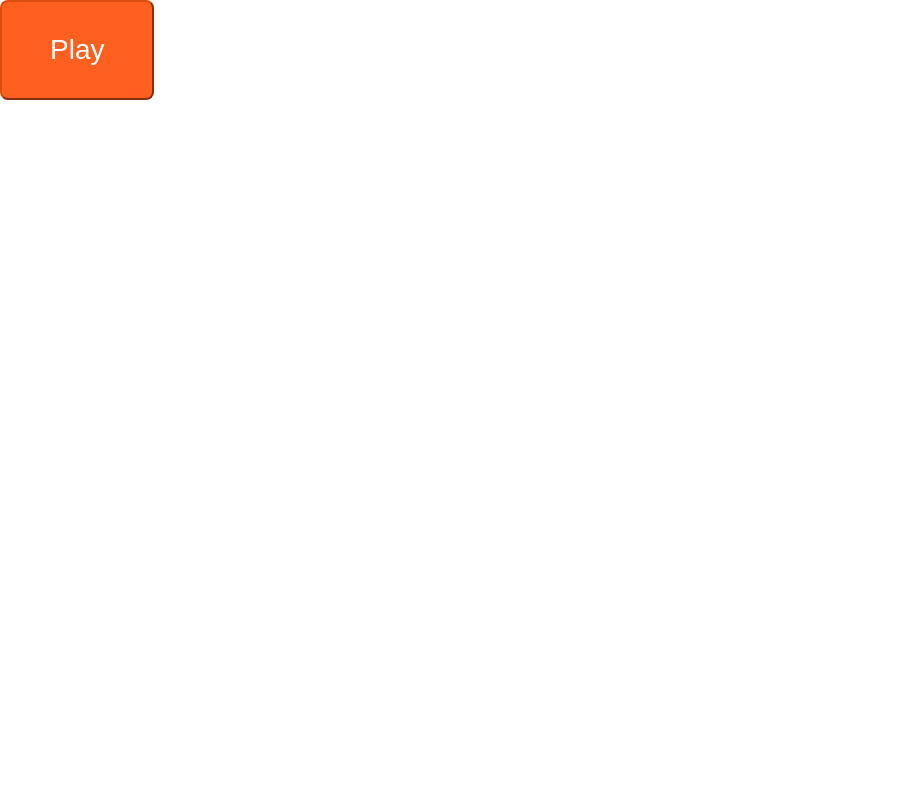
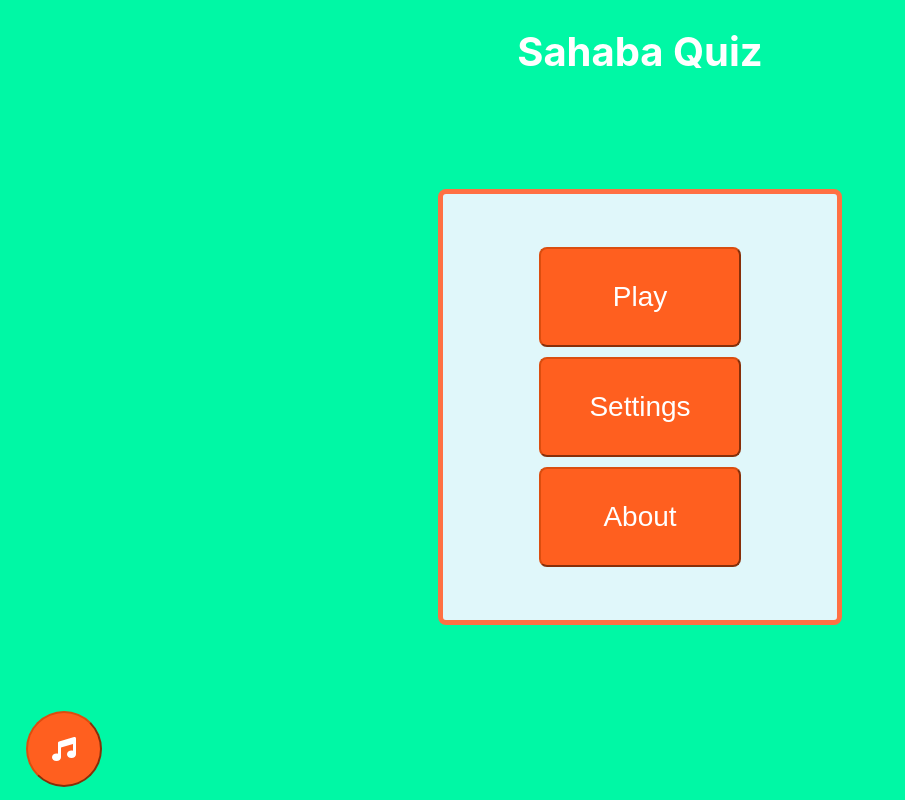
Before and after one commit to WajihQ/sahaba-quiz, a React (Create React App) app: page / in a window 1280 px wide. Shown: the whole page, without its empty margins (0-905 px from the left). Built offline with nearby package versions, Linux system fonts and the light colour scheme.

Commit message:
feature/Add menu buttons and bg-music button, implement styling

```diff
--- a/src/App.css
+++ b/src/App.css
@@ -43,3 +43,8 @@
 	width: 24px;
 	height: 24px;
 }
+
+#musicButton {
+	margin-right: 90%;
+	margin-bottom: 1%;
+}
--- a/src/App.tsx
+++ b/src/App.tsx
@@ -2,7 +2,7 @@ import React, { useContext } from 'react';
 import Button from "./components/button/button";
 import { ReactComponent as MusicIcon } from './icons/music.svg';
 import PageContext from "./contexts/pageContext";
-import Home from "./pages/Home";
+import Home from "./pages/home/Home";
 import './App.css';
 import SitePagesEnum from './pages/sitePagesEnum';
 
--- a/src/Variables.css
+++ b/src/Variables.css
@@ -1,4 +1,6 @@
 :root {
+    --heading-text-color: #FFFFFF;
+
     --element-container-color: #E0F7FA;
     --element-container-border-color: #FF7043;
 
--- a/src/components/button/button.css
+++ b/src/components/button/button.css
@@ -1,4 +1,8 @@
 @import "../../Variables.css";
+
+.element_container .rectangular_button {
+    margin: 5px 0px;
+}
 
 .rectangular_button, .circular_button {
     background-color: var(--button-color);
--- a/src/components/button/button.tsx
+++ b/src/components/button/button.tsx
@@ -2,16 +2,17 @@ import React,  { ReactNode } from "react";
 import "./button.css";
 
 interface ButtonProps {
+    id?: string;
     variant: "circular" | "rectangular";
     icon?: ReactNode;
     text?: string;
     onClick: () => void;
 }
 
-const Button: React.FC<ButtonProps> = ({ variant, icon, text, onClick }) => {
+const Button: React.FC<ButtonProps> = ({ id, variant, icon, text, onClick }) => {
     const buttonClass = variant === "circular" ? "circular_button": "rectangular_button";
     return (
-        <button data-testid="button" className={buttonClass} onClick={onClick}>
+        <button id={id} data-testid="button" className={buttonClass} onClick={onClick}>
             {icon && <span className="icon">{icon}</span>}
             {text && <span className="text">{text}</span>}
         </button>
--- a/src/components/elementContainer/elementContainer.css
+++ b/src/components/elementContainer/elementContainer.css
@@ -1,7 +1,11 @@
 @import "../../Variables.css";
 
 .element_container {
-    color: var(--element-container-color);
-    border-color: var(--element-container-border-color);
+    display: flex;
+    flex-direction: column;
+    background-color: var(--element-container-color);
+    border: 5px solid var(--element-container-border-color);
     border-radius: var(--rectangular-button-radius);
+    margin: auto;
+    padding: 48px 96px;
 }
--- a/src/components/elementContainer/elementContainer.tsx
+++ b/src/components/elementContainer/elementContainer.tsx
@@ -1,10 +1,14 @@
 import React,  { ReactNode } from "react";
 import "./elementContainer.css";
 
-const ElementContainer: React.FC = () => {
+interface ElementContainerProps {
+    children: React.ReactNode;
+}
+
+const ElementContainer: React.FC<ElementContainerProps> = ({ children }) => {
     return (
         <div data-testid="container" className="element_container">
-
+            { children }
         </div>
     );
 };
--- a/src/index.css
+++ b/src/index.css
@@ -1,3 +1,7 @@
+html {
+	height: 100%;
+}
+
 body {
     margin: 0;
     font-family: -apple-system, BlinkMacSystemFont, 'Segoe UI', 'Roboto', 'Oxygen',
--- a/src/pages/Home.tsx
+++ /dev/null
@@ -1,13 +0,0 @@
-import React, { useContext } from "react";
-import SitePagesEnum from "./sitePagesEnum";
-import Button from "../components/button/button";
-import PageContext from "../contexts/pageContext";
-
-export default function Home(): JSX.Element {
-    const { setActivePage } = useContext(PageContext);
-    return (
-        <div id="sqHome">
-            <Button variant="rectangular" text="Play" onClick={() => { setActivePage(SitePagesEnum.Home) }}></Button>
-        </div>
-    );
-};
--- /dev/null
+++ b/src/pages/home/Home.css
@@ -0,0 +1,13 @@
+#sqHome {
+    background-color: #00F8A5;
+    height: 100vh;
+    display: flex;
+    flex-direction: column;
+    justify-content: center;
+    align-items: center;
+}
+
+.sq-h1 {
+    font-size: var(--font-size-x-large);
+    color: var(--heading-text-color);
+}
--- /dev/null
+++ b/src/pages/home/Home.tsx
@@ -0,0 +1,22 @@
+import React, { useContext } from "react";
+import SitePagesEnum from "../sitePagesEnum";
+import Button from "../../components/button/button";
+import ElementContainer from "../../components/elementContainer/elementContainer";
+import PageContext from "../../contexts/pageContext";
+import { ReactComponent as MusicIcon } from '../../icons/music.svg';
+import "./Home.css";
+
+export default function Home(): JSX.Element {
+    const { setActivePage } = useContext(PageContext);
+    return (
+        <div id="sqHome">
+            <h1 className="sq-h1">Sahaba Quiz</h1>
+            <ElementContainer>
+                <Button variant="rectangular" text="Play" onClick={() => { }}></Button>
+                <Button variant="rectangular" text="Settings" onClick={() => { }}></Button>
+                <Button variant="rectangular" text="About" onClick={() => { }}></Button>
+            </ElementContainer>
+            <Button id="musicButton" variant="circular" onClick={() => { }} icon={<MusicIcon />}></Button>
+        </div>
+    );
+};
```
Lines whose indentation alone changed are shown as unchanged.
